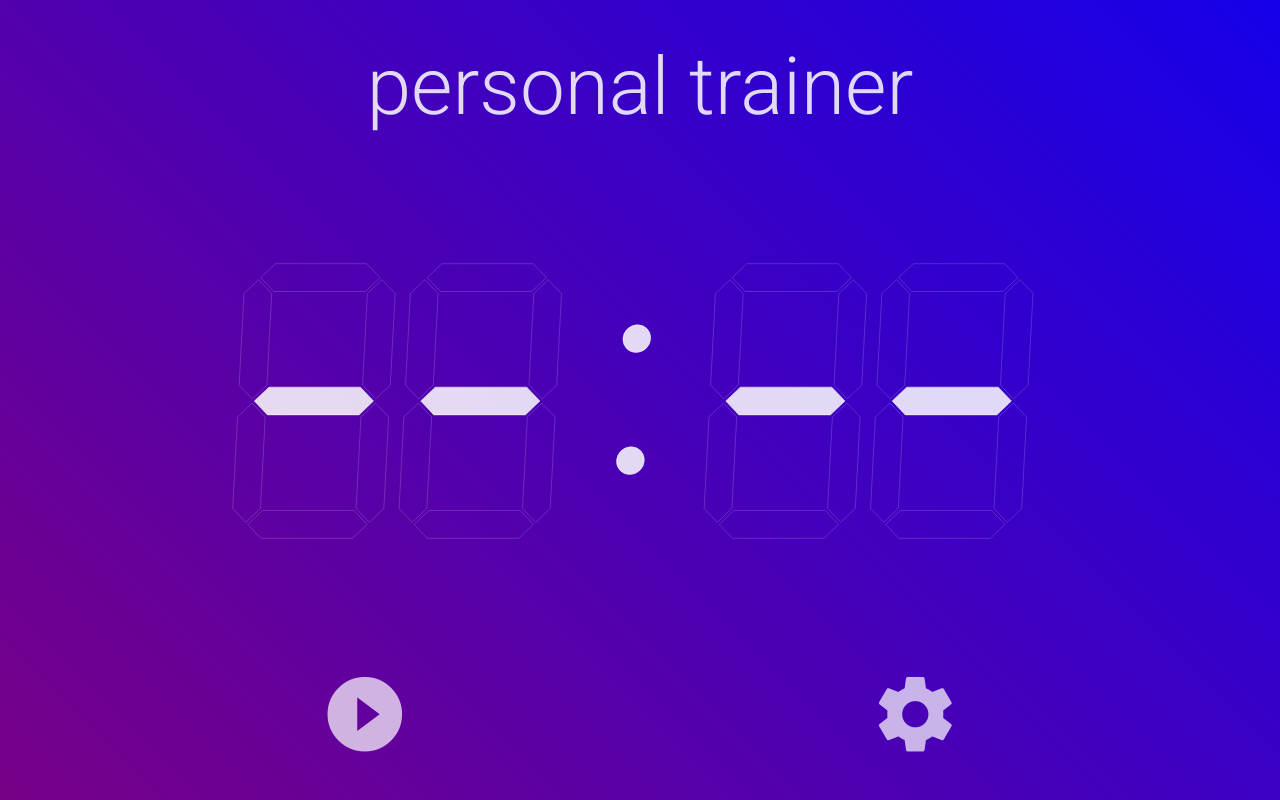
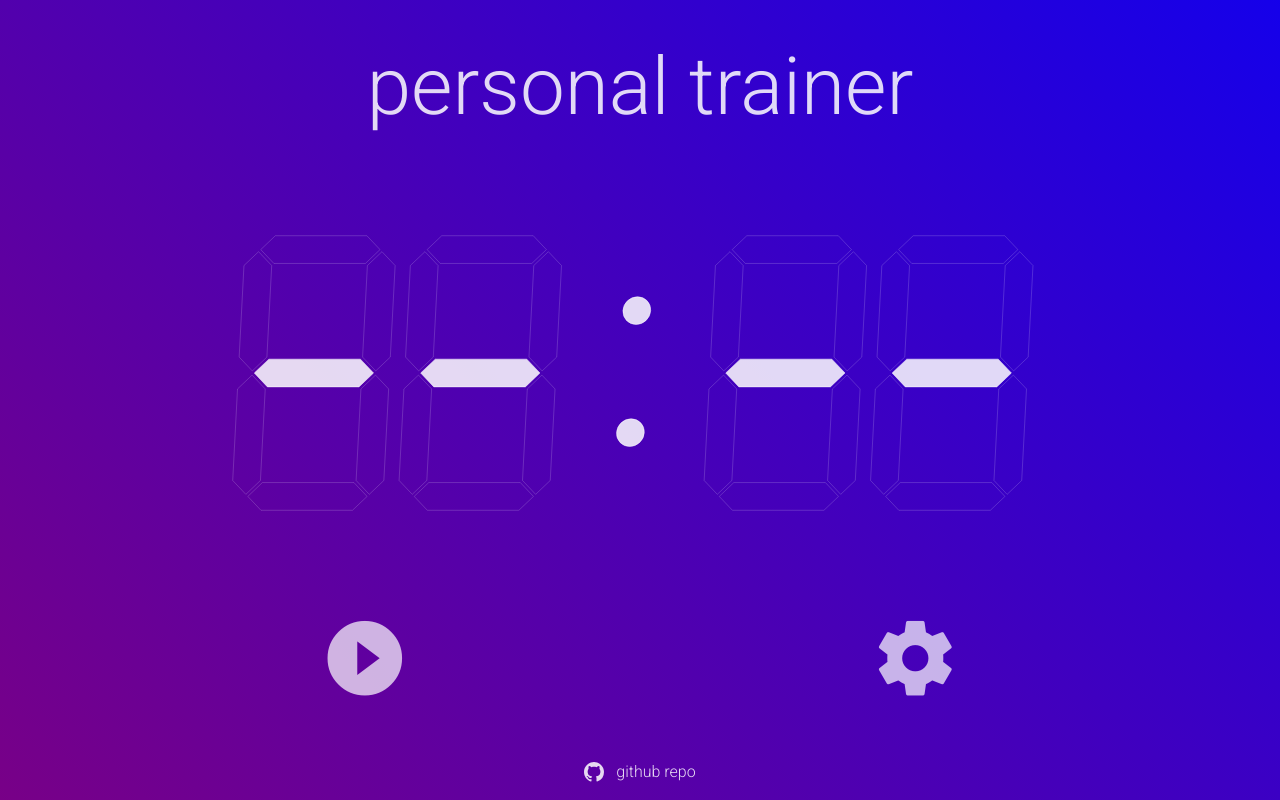
Before and after one commit to chriskr/trainer, a website: page build/index.html in a window 1280 px wide. Drawn offline with Linux system fonts and the light colour scheme.

Commit message:
added repo link

```diff
--- a/src/style.css
+++ b/src/style.css
@@ -176,3 +176,23 @@ footer {
   display: flex;
   flex-direction: row;
 }
+
+.repolink {
+  display: block;
+  background-image: url('../img/github.svg');
+  background-repeat: no-repeat;
+  background-position: 0 50%;
+  background-size: 20px;
+  height: 24px;
+  line-height: 24px;
+  text-decoration: none;
+  color: hsla(0, 0%, 100%, 1);
+  padding: 2vh 0 2vh 32px;
+  align-self: center;
+  transition: opacity 0.3s;
+  opacity: 0.85;
+}
+
+.repolink:hover {
+  opacity: 1;
+}
--- a/templ/template.js
+++ b/templ/template.js
@@ -62,5 +62,6 @@ export const template = () => `<!DOCTYPE html>
   </g>
 </svg>
 <div id="controls-container"></div>
+<a class="repolink" href="https://github.com/chriskr/trainer">github repo</a>
 <script src="./script.js" module="true"></script>
 `;
```
Also changed, not shown: build/bundle.css, build/index.html, img/github.svg (added).
